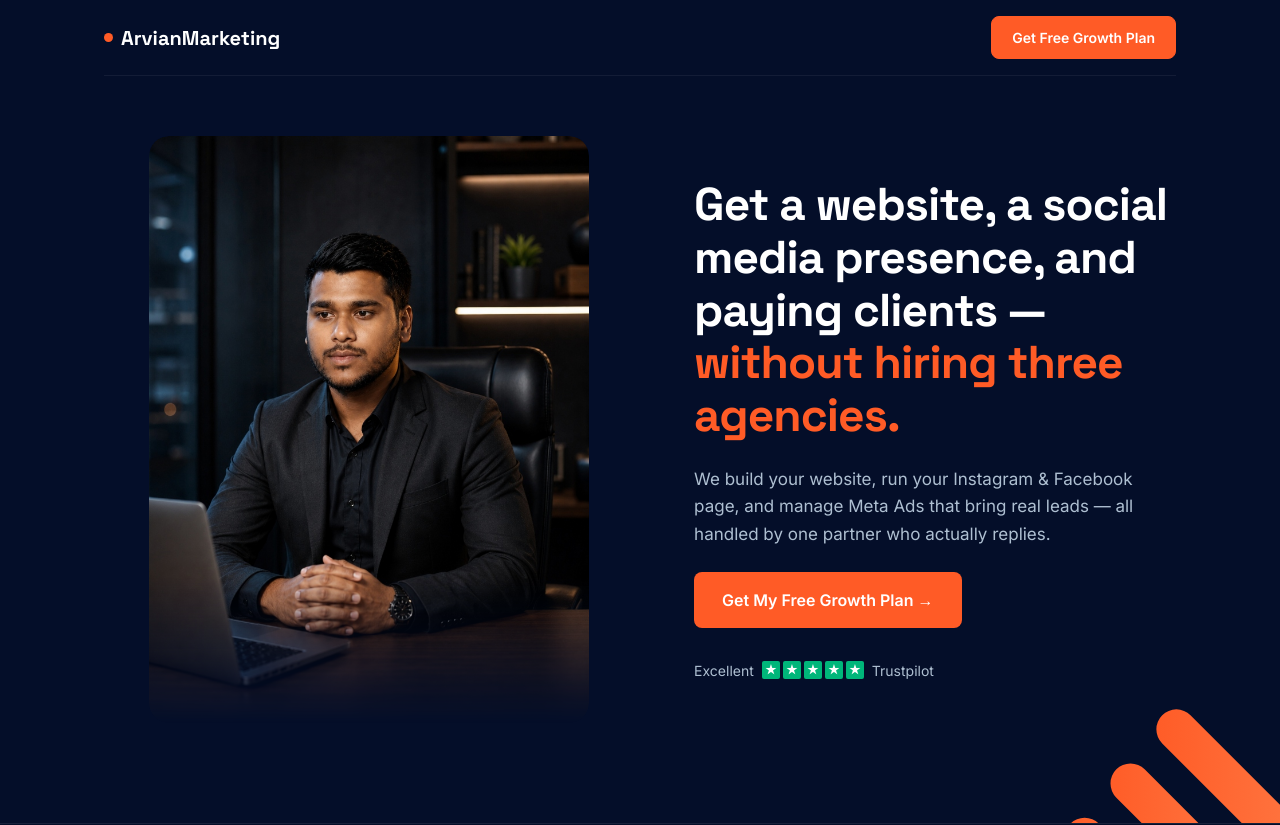
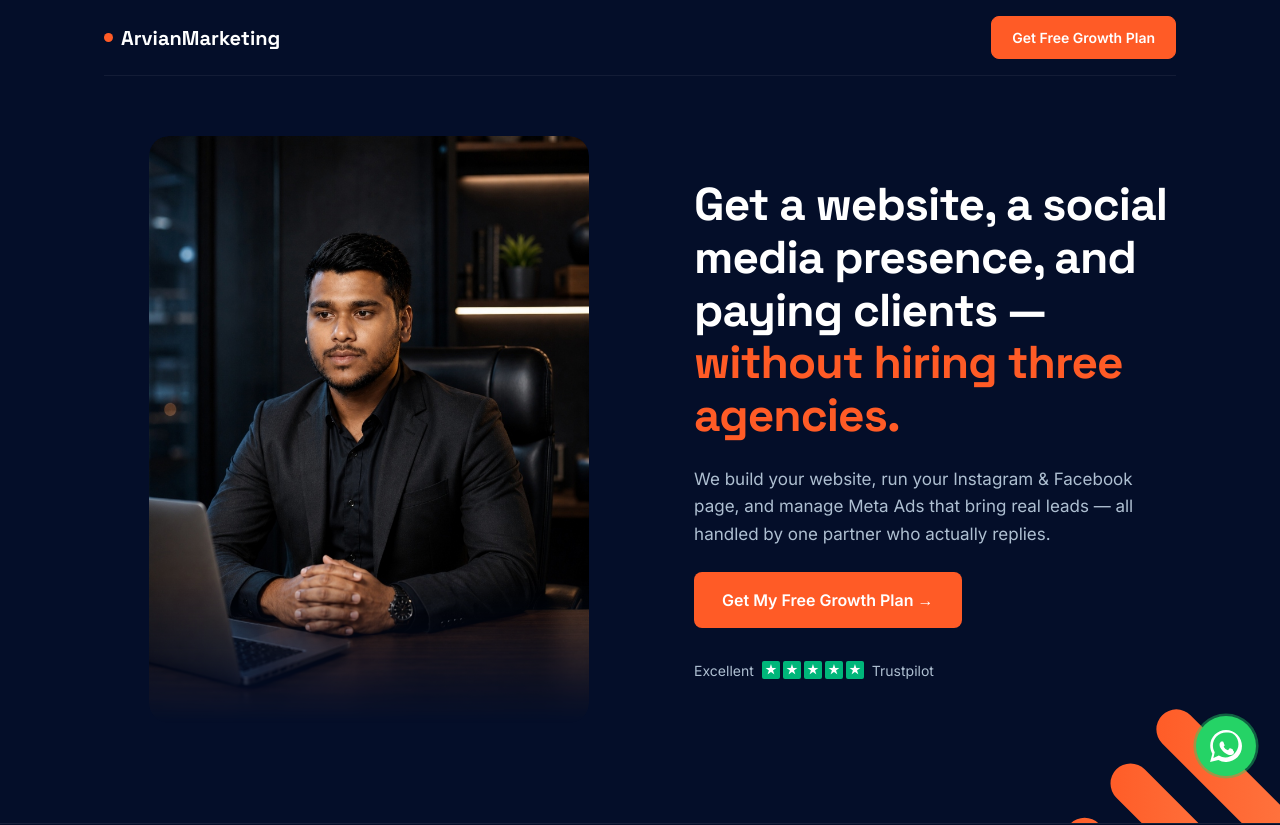
Before and after one commit to ravi-verma-001/landingpage, a Next.js app: page / in a window 1280 px wide. Shown: the top 825 px of the page. Built offline with nearby package versions, Linux system fonts and the light colour scheme.

Commit message:
feat: add floating WhatsApp chat button to the bottom-right corner

```diff
--- a/app/globals.css
+++ b/app/globals.css
@@ -904,3 +904,48 @@ footer {
     gap: 20px;
   }
 }
+
+/* Floating WhatsApp Button */
+.whatsapp-float {
+  position: fixed;
+  bottom: 24px;
+  right: 24px;
+  background-color: #25D366;
+  color: #FFF;
+  border-radius: 50%;
+  text-align: center;
+  box-shadow: 0 4px 12px rgba(0, 0, 0, 0.25);
+  z-index: 999;
+  display: flex;
+  align-items: center;
+  justify-content: center;
+  width: 60px;
+  height: 60px;
+  text-decoration: none;
+  transition: all 0.3s ease;
+  animation: wa-pulse 2s infinite;
+}
+
+.whatsapp-float:hover {
+  background-color: #20ba5a;
+  transform: scale(1.08) translateY(-3px);
+  box-shadow: 0 6px 16px rgba(37, 211, 102, 0.4);
+}
+
+.whatsapp-icon {
+  width: 32px;
+  height: 32px;
+  fill: #FFFFFF;
+}
+
+@keyframes wa-pulse {
+  0% {
+    box-shadow: 0 0 0 0 rgba(37, 211, 102, 0.5);
+  }
+  70% {
+    box-shadow: 0 0 0 15px rgba(37, 211, 102, 0);
+  }
+  100% {
+    box-shadow: 0 0 0 0 rgba(37, 211, 102, 0);
+  }
+}
--- a/app/page.tsx
+++ b/app/page.tsx
@@ -328,6 +328,19 @@ export default function Home() {
           Prefer to just chat? <a className="footer-wa" href="https://wa.me/919876543210" target="_blank" rel="noopener noreferrer">Message us on WhatsApp</a>
         </div>
       </footer>
+
+      {/* Floating WhatsApp Bubble */}
+      <a
+        href="https://wa.me/919876543210"
+        className="whatsapp-float"
+        target="_blank"
+        rel="noopener noreferrer"
+        aria-label="Chat on WhatsApp"
+      >
+        <svg viewBox="0 0 24 24" className="whatsapp-icon">
+          <path d="M.057 24l1.687-6.163c-1.041-1.804-1.588-3.849-1.587-5.946C.06 5.348 5.397.01 12.008.01c3.202.001 6.212 1.246 8.477 3.514 2.266 2.268 3.507 5.28 3.505 8.484-.004 6.657-5.34 11.997-11.953 11.997-2.005-.001-3.973-.502-5.724-1.455L0 24zm6.59-4.846c1.6.95 3.188 1.449 4.825 1.451 5.436 0 9.86-4.42 9.864-9.864.002-2.637-1.03-5.114-2.905-6.99C16.657 1.875 14.181 1.84 12.016 1.84c-5.433 0-9.859 4.417-9.863 9.861-.001 1.765.485 3.487 1.408 5.01L2.55 21.057l4.097-1.903zM17.18 14.65c-.284-.143-1.683-.83-1.947-.926-.263-.096-.456-.143-.648.143-.19.288-.74.926-.908 1.117-.167.19-.335.215-.62.072-1.127-.563-1.93-1.026-2.684-2.316-.2-.344.2-.32.572-1.064.096-.19.048-.358-.024-.5-.072-.143-.648-1.56-.888-2.137-.233-.563-.49-.485-.648-.493-.16-.008-.344-.01-.527-.01-.184 0-.48.068-.73.344-.25.276-.957.935-.957 2.28 0 1.346.977 2.645 1.113 2.828.137.184 1.923 2.935 4.66 4.12 1.352.585 2.153.69 2.92.588.667-.1 1.683-.687 1.92-1.347.237-.66.237-1.226.166-1.347-.07-.12-.26-.19-.545-.333z" />
+        </svg>
+      </a>
     </>
   )
 }
```
